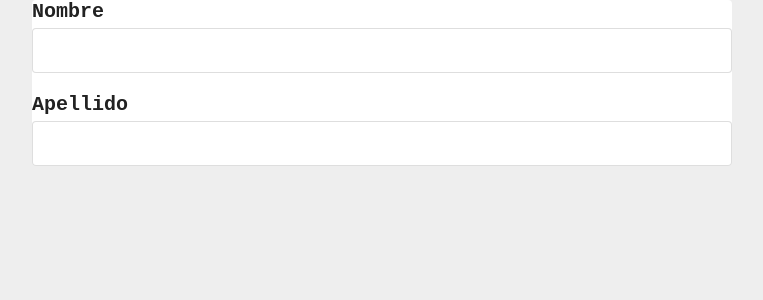
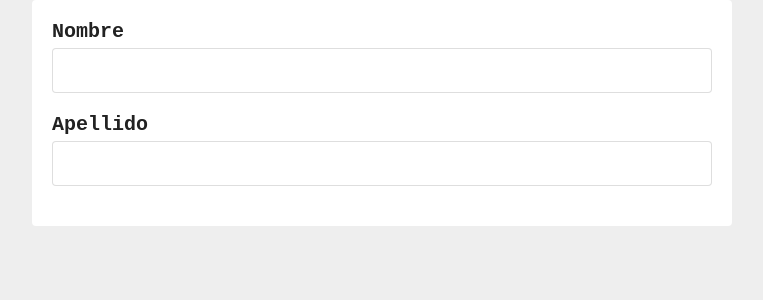
Before and after one commit to JuananA1000/GestorDeUsuarios, a React (Create React App) app: page / in a window 1280 px wide. Shown: the top 300 px of the page, without its empty margins (258-1021 px from the left). Built offline with nearby package versions, Linux system fonts and the light colour scheme.

Commit message:
Componente Container

```diff
--- a/src/App.js
+++ b/src/App.js
@@ -15,7 +15,7 @@ function App() {
     return (
         <Container>
             <Card>
-                <div style={{ paddng: 20 }}>
+                <div style={{ padding: 20 }}>
                     <form>
                         <Input
                             label='Nombre'
```
